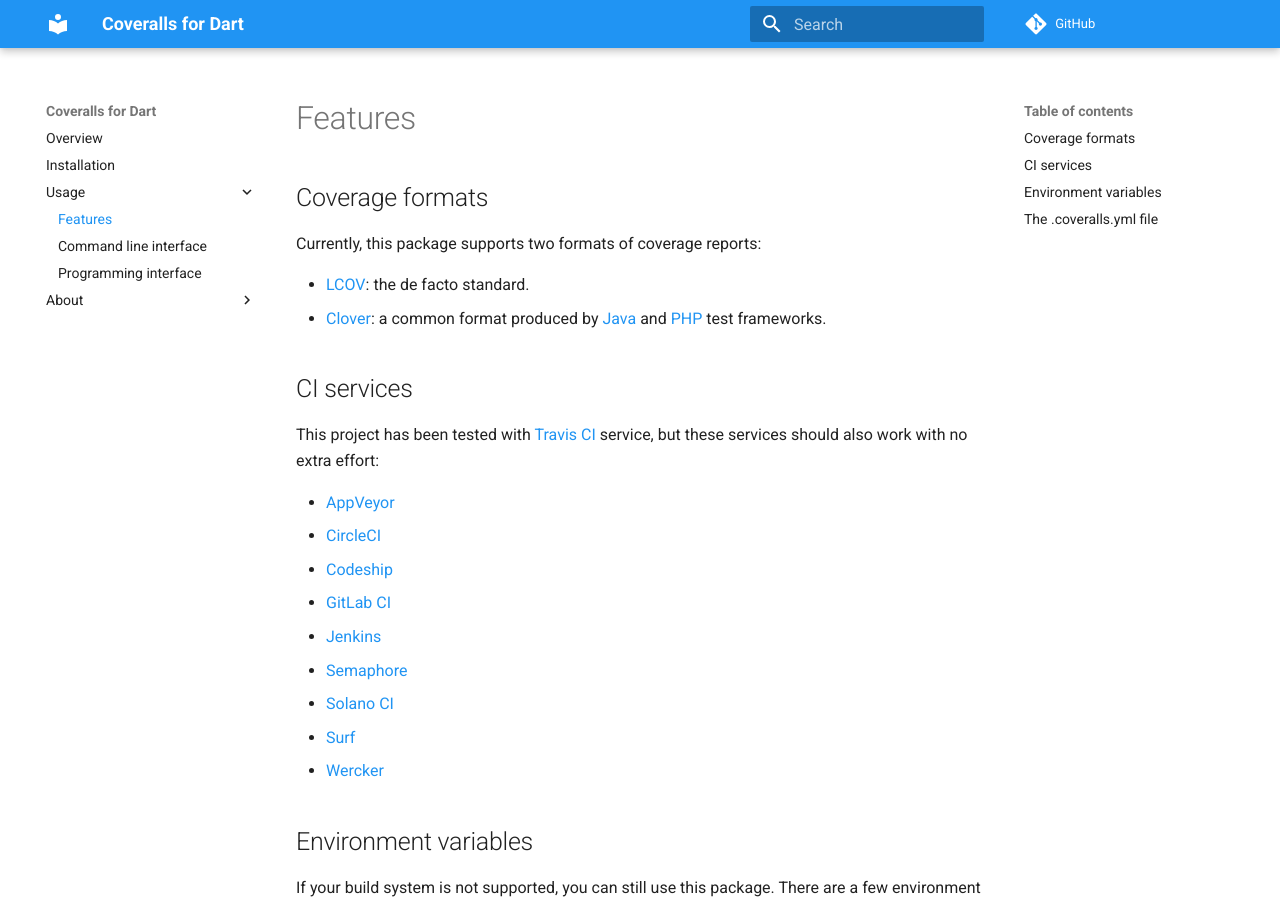
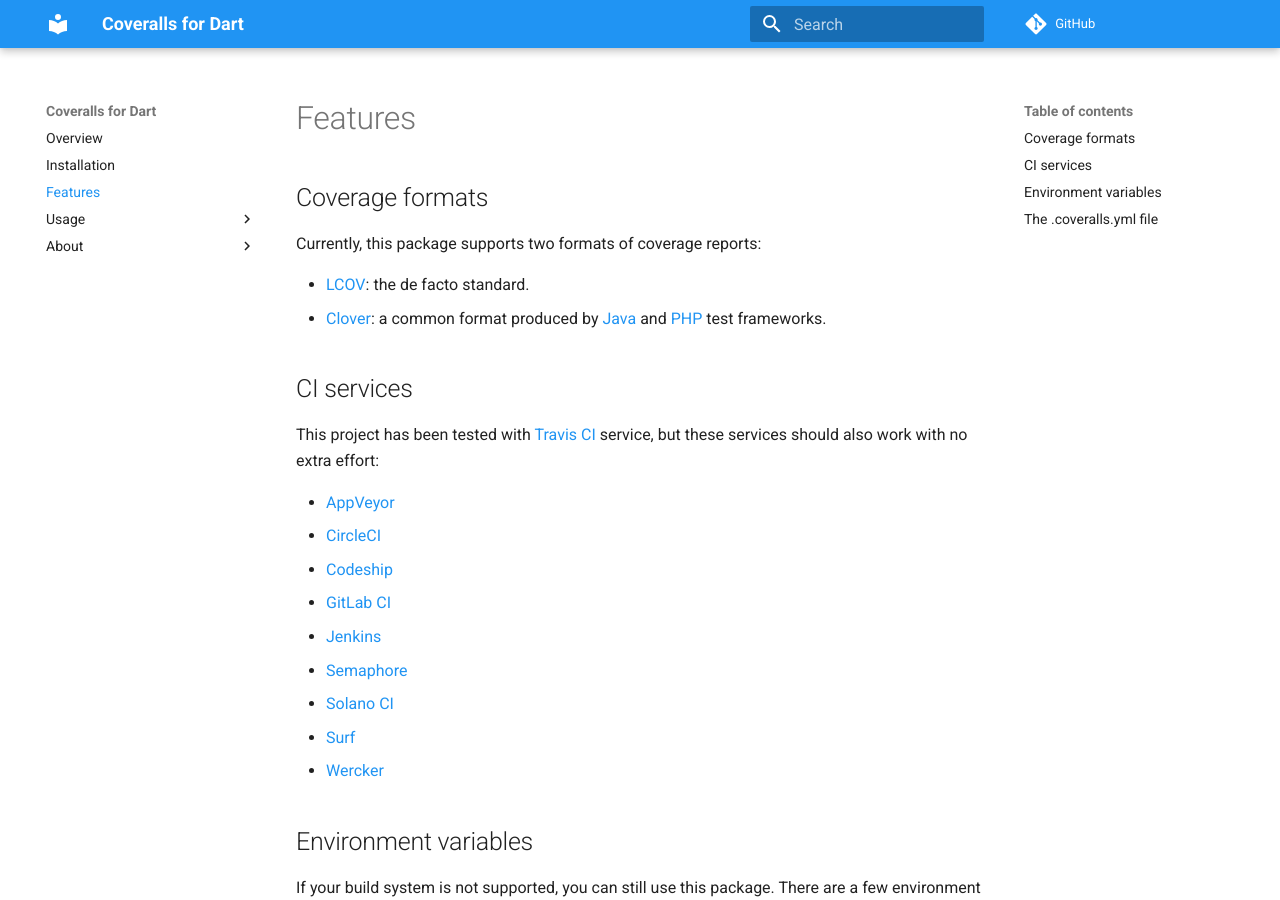
Before and after one commit to dnfield/coveralls.dart, an MkDocs documentation site: the page built from doc/features.md, in a window 1280 px wide and 900 px high. Built offline with MkDocs 1.6.1 and Material for MkDocs 9.7.7, drawn with Linux system fonts in a browser that asks for light colours; comment, search, counter and statistics services are not loaded; old or Windows-style settings are respelled for this version of MkDocs; some of the changed lines change nothing that is shown.

Commit message:
Updated the user guide

```diff
--- a/mkdocs.yml
+++ b/mkdocs.yml
@@ -29,8 +29,8 @@
 pages:
 - Overview: index.md
 - Installation: installation.md
+- Features: features.md
 - Usage:
-  - Features: usage/features.md
   - Command line interface: usage/cli.md
   - Programming interface: usage/api.md
 - About:
```
Also changed, not shown: doc/features.md (renamed from doc/usage/features.md).
